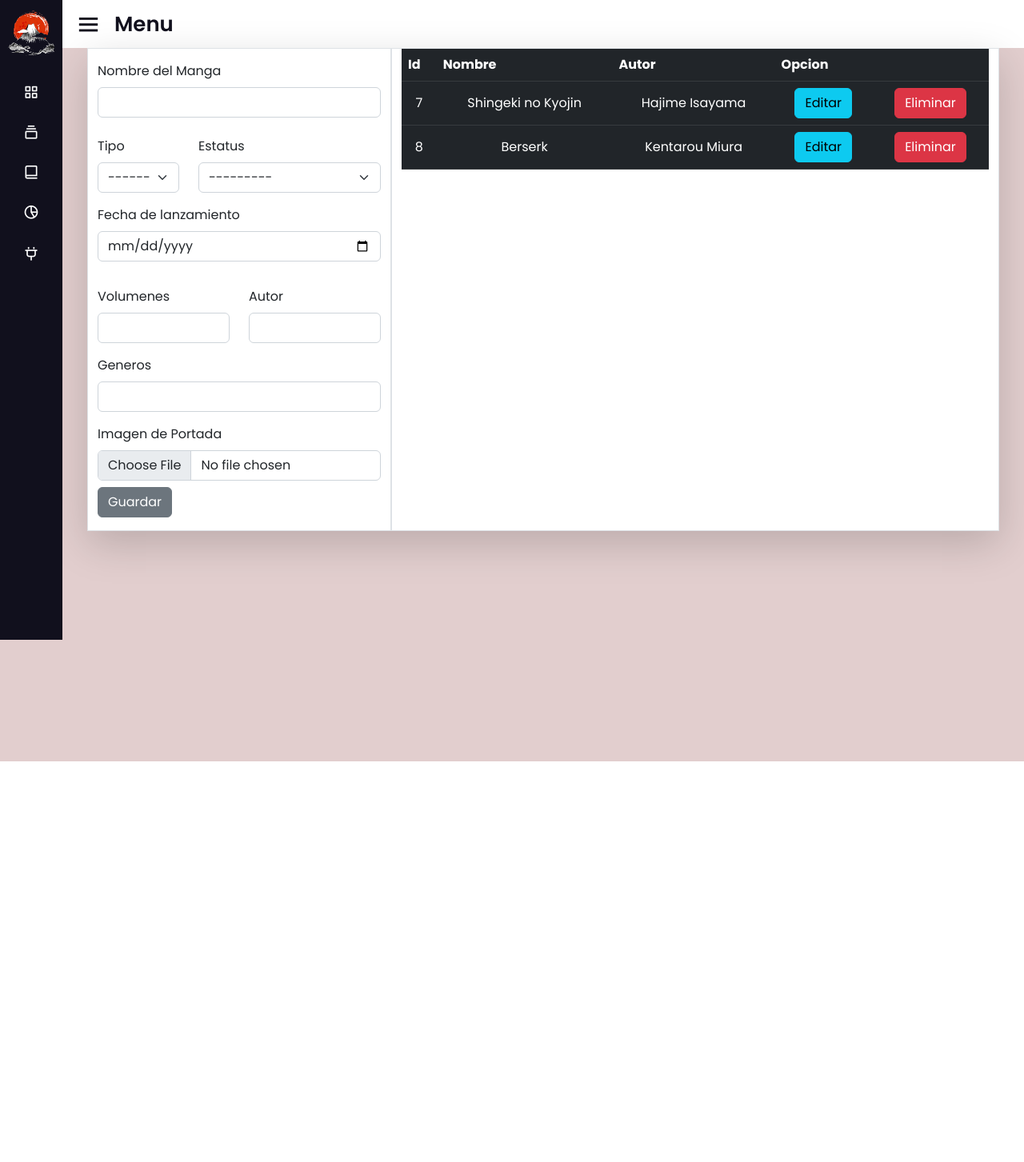
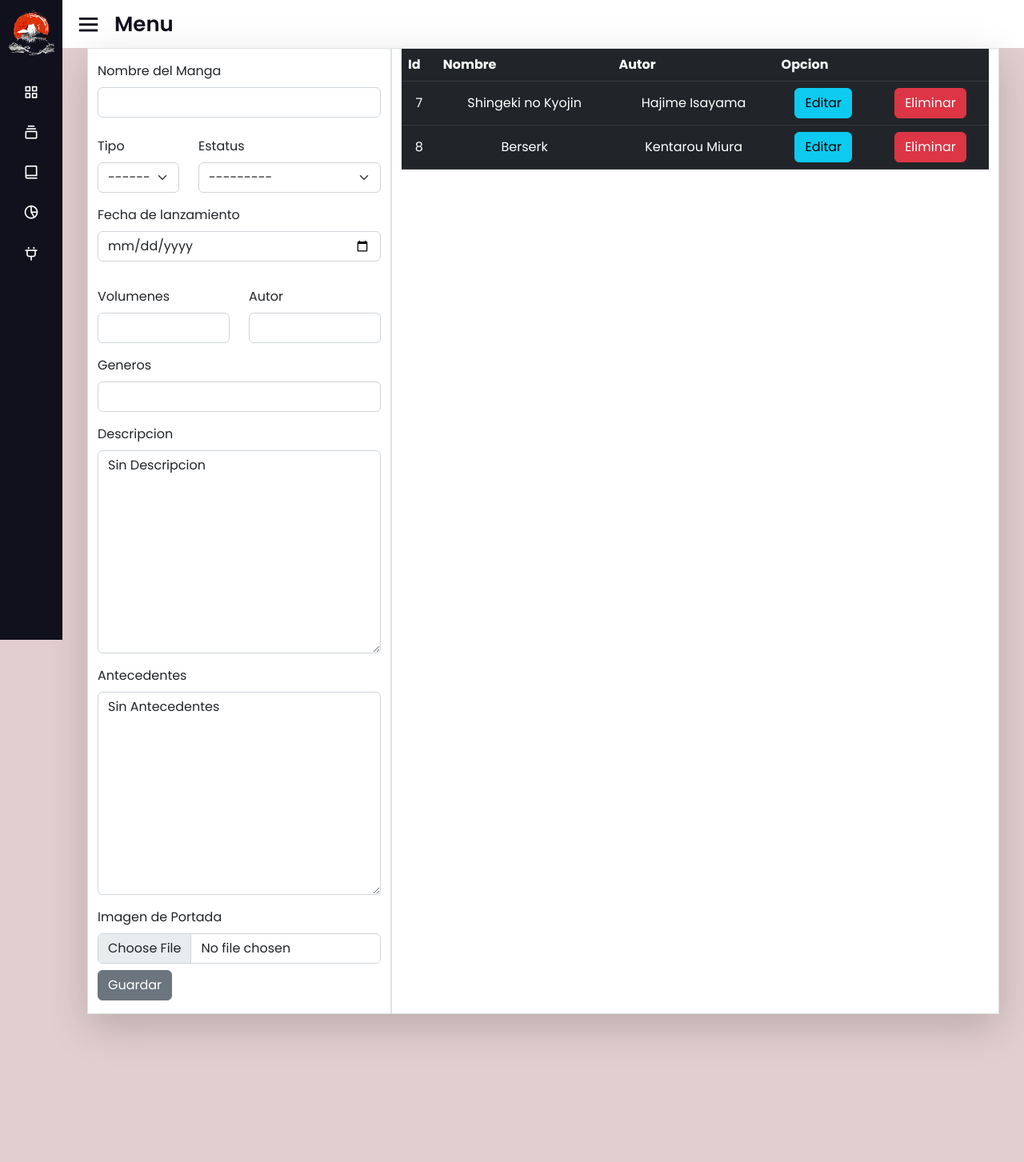
Before and after one commit to ginogiorgi/proyectoCoderFinal, a Django app: page /mangaData/ in a window 1280 px wide. Shown: the top 1453 px of the page at 80% size. Before the commit the page ends 952 px from the top, so only its background shows below. Run offline with Django 4.2, Linux system fonts and the light colour scheme; data comes from the database, SQL or seed files in the repository; both versions use the stored data as it was after the commit; some libraries are stand-ins or nearby versions.

Commit message:
[ProyectoFinal]Description and background in manga atributes add

```diff
--- a/ProyectoCoderFinal/ProyectoFinal/forms.py
+++ b/ProyectoCoderFinal/ProyectoFinal/forms.py
@@ -12,6 +12,8 @@ class MangaForm(forms.ModelForm):
                   'volumenes',
                   'published',
                   'status',
+                  'description',
+                  'background',
                   'genres',
                   'author',
                   'image',]
@@ -20,6 +22,8 @@ class MangaForm(forms.ModelForm):
             'type': forms.Select(attrs = {'class':"form-select",'placeholder':""}),
             'volumenes': forms.TextInput(attrs = {'class':"form-control",'placeholder':""}),
             'published': forms.DateInput(attrs = {'type':"date",'class':"form-control",'placeholder':""}),
+            'description': forms.Textarea(attrs = {'class':"form-control",'placeholder':""}),
+            'background': forms.Textarea(attrs = {'class':"form-control",'placeholder':""}),
             'status': forms.Select(attrs = {'class':"form-select",'placeholder':""}),
             'genres': forms.TextInput(attrs = {'class':"form-control",'placeholder':""}),
             'author': forms.TextInput(attrs = {'class':"form-control",'placeholder':""}),
--- a/ProyectoCoderFinal/ProyectoFinal/models.py
+++ b/ProyectoCoderFinal/ProyectoFinal/models.py
@@ -40,12 +40,14 @@ class Anime(models.Model):
         return f'Nombre: {self.name} -- Tipo: {self.type} -- Estudio Animador: {self.studio}'
 
 class Manga(models.Model):
-    name = models.CharField(max_length = 40)
+    name = models.CharField(max_length = 100)
     type = models.CharField(max_length = 5, choices = [('MAN','Manga')])
     volumenes = models.IntegerField()
     published = models.DateField()
+    description = models.TextField(default = 'Sin Descripcion')
+    background = models.TextField(default = 'Sin Antecedentes')
     status = models.CharField(max_length = 10, choices = [('FIN','Finished'), ('PUB','Publishing')])
-    genres = models.CharField(max_length = 70)
+    genres = models.CharField(max_length = 100)
     author = models.CharField(max_length = 40)
     image = models.ImageField(default = 'default.png')
 
--- a/ProyectoCoderFinal/ProyectoFinal/templates/proyectofinal/mangaData.html
+++ b/ProyectoCoderFinal/ProyectoFinal/templates/proyectofinal/mangaData.html
@@ -36,6 +36,14 @@
                     <div class="col-md-12 py-2">
                         <label for="exampleFormControlInput1" class="form-label">Generos</label>
                         {{form.genres}}
+                    </div>
+                    <div class="col-md-12 py-2">
+                        <label for="exampleFormControlInput1" class="form-label">Descripcion</label>
+                        {{form.description}}
+                    </div>
+                    <div class="col-md-12 py-2">
+                        <label for="exampleFormControlInput1" class="form-label">Antecedentes</label>
+                        {{form.background}}
                     </div>
                     <div class="col-md-12 py-2">
                         <label for="formFile" class="form-label">Imagen de Portada</label>
```
Also changed, not shown: ProyectoCoderFinal/ProyectoFinal/templates/proyectofinal/editManga.html (+8 -0 lines), ProyectoCoderFinal/ProyectoFinal/migrations/0009_manga_background_manga_description_and_more.py (added), ProyectoCoderFinal/db.sqlite3.
